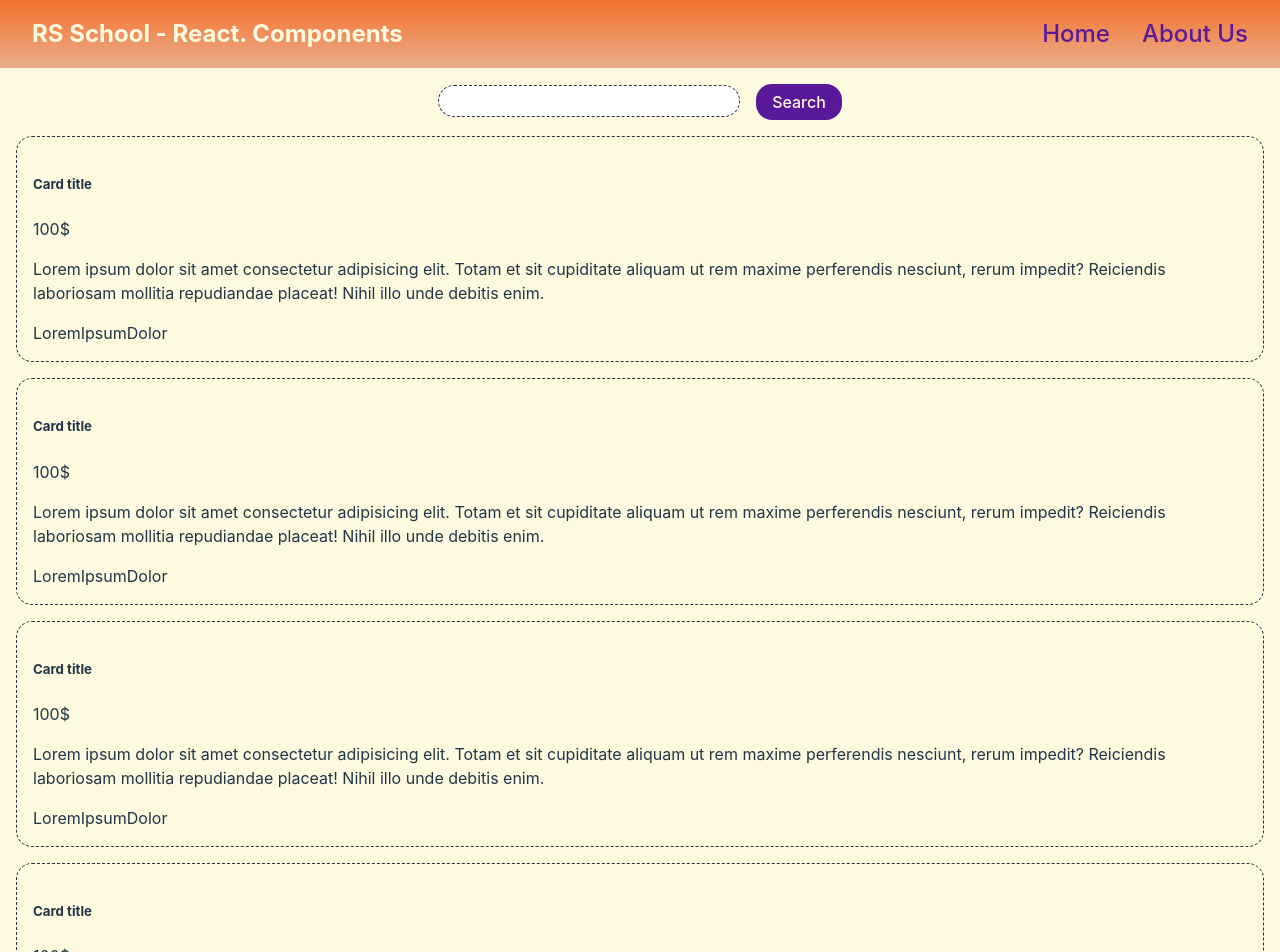
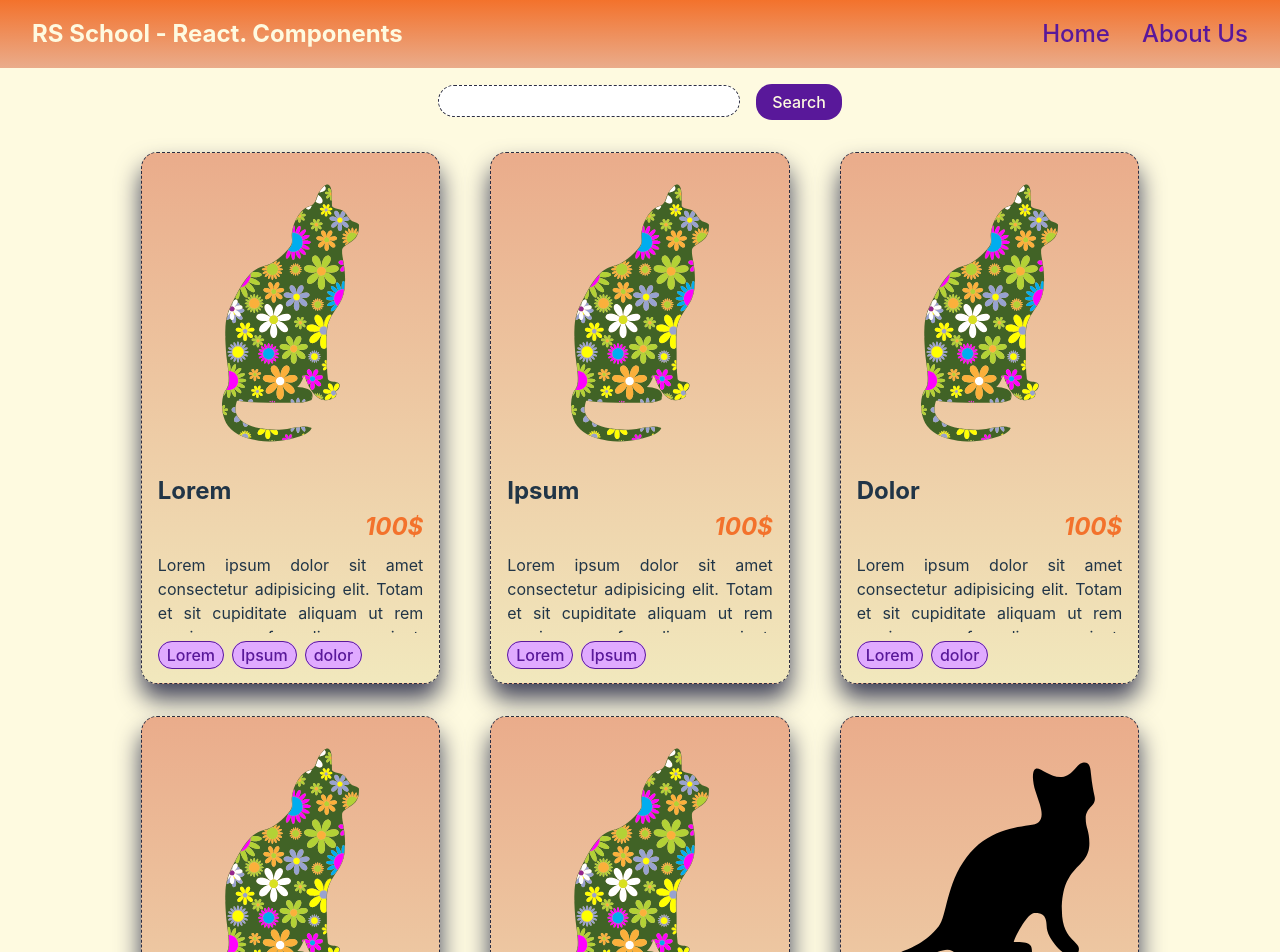
Before and after one commit to tbandelikova/react-studies, a React (Vite) app in the folder react-ts-app/: page / in a window 1280 px wide. Shown: the top 952 px of the page. Built offline with nearby package versions, Linux system fonts and the light colour scheme.

Commit message:
fix: card component with props

```diff
--- a/react-ts-app/src/App.css
+++ b/react-ts-app/src/App.css
@@ -8,7 +8,7 @@
 .navigate {
   background: #f3722c;
   background: linear-gradient(180deg, #f3722c 0%, #eaac8b 100%);
-  padding: 0 2rem;
+  padding: 1rem 2rem;
   display: flex;
   align-items: center;
   justify-content: space-between;
@@ -47,18 +47,61 @@
 }
 
 .cards {
+  width: 80%;
   display: flex;
   justify-content: space-between;
-  align-items: flex-start;
   flex-wrap: wrap;
-  gap: 1rem;
+  gap: 2rem;
+  margin-top: 2rem;
+}
+
+/* Card component */
+.card {
+  flex-basis: 30%;
+  border-radius: 1rem;
+  border: 1px dashed #2b2d42;
+  padding: 1rem;
+  background: #eaac8b;
+  background: linear-gradient(180deg, #eaac8b 0%, #f1e8bd 100%);
+  box-shadow: 0px 15px 25px 0px #42445a;
+}
+
+.card-img {
+  width: 100%;
+  height: 18rem;
+}
+
+.card-title {
+  font-size: 1.5rem;
   margin-top: 1rem;
 }
 
-.card {
-  border-radius: 1rem;
-  border: 1px dashed #2b2d42;
-  padding: 1rem;
+.card-price {
+  font-size: 1.5rem;
+  font-weight: 700;
+  font-style: oblique;
+  text-align: right;
+  color: #f3722c;
+}
+
+.card-text {
+  height: 5rem;
+  text-overflow: ellipsis;
+  overflow: auto;
+  text-align: justify;
+  margin: 0.5rem 0;
+}
+
+.card-tags > *:not(:last-child){
+  margin-right: 0.5rem;
+}
+
+.tag {
+  color: #59189a;
+  background-color: #e0aaff;
+  border: 1px solid #5a189a;
+  padding: 0.2rem 0.5rem;
+  vertical-align: text-top;
 }
 
 /* NoMatch page */
--- a/react-ts-app/src/assets/data.json
+++ b/react-ts-app/src/assets/data.json
@@ -2,215 +2,215 @@
     {
         "id": 1,
         "title": "Lorem",
-        "img": "./firstImg.svg",
+        "img": "src/assets/secondImg.svg",
         "price": "100$",
         "text": "Lorem ipsum dolor sit amet consectetur adipisicing elit. Totam et sit cupiditate aliquam ut rem maxime perferendis nesciunt, rerum impedit? Reiciendis laboriosam mollitia repudiandae placeat! Nihil illo unde debitis enim.",
         "tags": ["Lorem", "Ipsum", "dolor"]
     },
     {
         "id": 2,
-        "title": "Lorem",
-        "img": "./secondImg.svg",
+        "title": "Ipsum",
+        "img": "src/assets/secondImg.svg",
         "price": "100$",
         "text": "Lorem ipsum dolor sit amet consectetur adipisicing elit. Totam et sit cupiditate aliquam ut rem maxime perferendis nesciunt, rerum impedit? Reiciendis laboriosam mollitia repudiandae placeat! Nihil illo unde debitis enim.",
-        "tags": ["Lorem", "Ipsum", "dolor"]
+        "tags": ["Lorem", "Ipsum"]
     },
     {
         "id": 3,
-        "title": "Lorem",
-        "img": "./thirdImg.svg",
+        "title": "Dolor",
+        "img": "src/assets/secondImg.svg",
         "price": "100$",
         "text": "Lorem ipsum dolor sit amet consectetur adipisicing elit. Totam et sit cupiditate aliquam ut rem maxime perferendis nesciunt, rerum impedit? Reiciendis laboriosam mollitia repudiandae placeat! Nihil illo unde debitis enim.",
-        "tags": ["Lorem", "Ipsum", "dolor"]
+        "tags": ["Lorem", "dolor"]
     },
     {
         "id": 4,
-        "title": "Lorem",
-        "img": "./firstImg.svg",
+        "title": "Sit Amet",
+        "img": "src/assets/secondImg.svg",
         "price": "100$",
         "text": "Lorem ipsum dolor sit amet consectetur adipisicing elit. Totam et sit cupiditate aliquam ut rem maxime perferendis nesciunt, rerum impedit? Reiciendis laboriosam mollitia repudiandae placeat! Nihil illo unde debitis enim.",
-        "tags": ["Lorem", "Ipsum", "dolor"]
+        "tags": ["Lorem", "Ipsum"]
     },
     {
         "id": 5,
-        "title": "Lorem",
-        "img": "./secondImg.svg",
+        "title": "Consectetur",
+        "img": "src/assets/secondImg.svg",
         "price": "100$",
         "text": "Lorem ipsum dolor sit amet consectetur adipisicing elit. Totam et sit cupiditate aliquam ut rem maxime perferendis nesciunt, rerum impedit? Reiciendis laboriosam mollitia repudiandae placeat! Nihil illo unde debitis enim.",
-        "tags": ["Lorem", "Ipsum", "dolor"]
+        "tags": ["Lorem"]
     },
     {
         "id": 6,
-        "title": "Lorem",
-        "img": "./thirdImg.svg",
+        "title": "Adipisicing Elit",
+        "img": "src/assets/thirdImg.svg",
         "price": "100$",
         "text": "Lorem ipsum dolor sit amet consectetur adipisicing elit. Totam et sit cupiditate aliquam ut rem maxime perferendis nesciunt, rerum impedit? Reiciendis laboriosam mollitia repudiandae placeat! Nihil illo unde debitis enim.",
         "tags": ["Lorem", "Ipsum", "dolor"]
     },
     {
         "id": 7,
-        "title": "Lorem",
-        "img": "./firstImg.svg",
+        "title": "Totam",
+        "img": "src/assets/secondImg.svg",
         "price": "100$",
         "text": "Lorem ipsum dolor sit amet consectetur adipisicing elit. Totam et sit cupiditate aliquam ut rem maxime perferendis nesciunt, rerum impedit? Reiciendis laboriosam mollitia repudiandae placeat! Nihil illo unde debitis enim.",
-        "tags": ["Lorem", "Ipsum", "dolor"]
+        "tags": ["Lorem", "dolor"]
     },
     {
         "id": 8,
-        "title": "Lorem",
-        "img": "./secondImg.svg",
+        "title": "Cupiditate",
+        "img": "src/assets/secondImg.svg",
         "price": "100$",
         "text": "Lorem ipsum dolor sit amet consectetur adipisicing elit. Totam et sit cupiditate aliquam ut rem maxime perferendis nesciunt, rerum impedit? Reiciendis laboriosam mollitia repudiandae placeat! Nihil illo unde debitis enim.",
         "tags": ["Lorem", "Ipsum", "dolor"]
     },
     {
         "id": 9,
-        "title": "Lorem",
-        "img": "./thirdImg.svg",
+        "title": "Aliquam",
+        "img": "src/assets/thirdImg.svg",
         "price": "100$",
         "text": "Lorem ipsum dolor sit amet consectetur adipisicing elit. Totam et sit cupiditate aliquam ut rem maxime perferendis nesciunt, rerum impedit? Reiciendis laboriosam mollitia repudiandae placeat! Nihil illo unde debitis enim.",
-        "tags": ["Lorem", "Ipsum", "dolor"]
+        "tags": ["Lorem", "Ipsum"]
     },
     {
         "id": 10,
-        "title": "Lorem",
-        "img": "./firstImg.svg",
+        "title": "Maxime",
+        "img": "src/assets/firstImg.svg",
         "price": "100$",
         "text": "Lorem ipsum dolor sit amet consectetur adipisicing elit. Totam et sit cupiditate aliquam ut rem maxime perferendis nesciunt, rerum impedit? Reiciendis laboriosam mollitia repudiandae placeat! Nihil illo unde debitis enim.",
         "tags": ["Lorem", "Ipsum", "dolor"]
     },
     {
         "id": 11,
-        "title": "Lorem",
-        "img": "./secondImg.svg",
+        "title": "Perferendis",
+        "img": "src/assets/secondImg.svg",
         "price": "100$",
         "text": "Lorem ipsum dolor sit amet consectetur adipisicing elit. Totam et sit cupiditate aliquam ut rem maxime perferendis nesciunt, rerum impedit? Reiciendis laboriosam mollitia repudiandae placeat! Nihil illo unde debitis enim.",
-        "tags": ["Lorem", "Ipsum", "dolor"]
+        "tags": ["Lorem", "Ipsum"]
     },
     {
         "id": 12,
-        "title": "Lorem",
-        "img": "./thirdImg.svg",
+        "title": "Nesciunt",
+        "img": "src/assets/secondImg.svg",
         "price": "100$",
         "text": "Lorem ipsum dolor sit amet consectetur adipisicing elit. Totam et sit cupiditate aliquam ut rem maxime perferendis nesciunt, rerum impedit? Reiciendis laboriosam mollitia repudiandae placeat! Nihil illo unde debitis enim.",
-        "tags": ["Lorem", "Ipsum", "dolor"]
+        "tags": ["Ipsum", "dolor"]
     },
     {
         "id": 13,
-        "title": "Lorem",
-        "img": "./firstImg.svg",
+        "title": "Rerum",
+        "img": "src/assets/firstImg.svg",
         "price": "100$",
         "text": "Lorem ipsum dolor sit amet consectetur adipisicing elit. Totam et sit cupiditate aliquam ut rem maxime perferendis nesciunt, rerum impedit? Reiciendis laboriosam mollitia repudiandae placeat! Nihil illo unde debitis enim.",
-        "tags": ["Lorem", "Ipsum", "dolor"]
+        "tags": ["Ipsum", "dolor"]
     },
     {
         "id": 14,
-        "title": "Lorem",
-        "img": "./secondImg.svg",
+        "title": "Reiciendis",
+        "img": "src/assets/secondImg.svg",
         "price": "100$",
         "text": "Lorem ipsum dolor sit amet consectetur adipisicing elit. Totam et sit cupiditate aliquam ut rem maxime perferendis nesciunt, rerum impedit? Reiciendis laboriosam mollitia repudiandae placeat! Nihil illo unde debitis enim.",
         "tags": ["Lorem", "Ipsum", "dolor"]
     },
     {
         "id": 15,
-        "title": "Lorem",
-        "img": "./thirdImg.svg",
+        "title": "Laboriosam",
+        "img": "src/assets/thirdImg.svg",
         "price": "100$",
         "text": "Lorem ipsum dolor sit amet consectetur adipisicing elit. Totam et sit cupiditate aliquam ut rem maxime perferendis nesciunt, rerum impedit? Reiciendis laboriosam mollitia repudiandae placeat! Nihil illo unde debitis enim.",
-        "tags": ["Lorem", "Ipsum", "dolor"]
+        "tags": ["Ipsum", "dolor"]
     },
     {
         "id": 16,
         "title": "Lorem",
-        "img": "./firstImg.svg",
+        "img": "src/assets/secondImg.svg",
         "price": "100$",
         "text": "Lorem ipsum dolor sit amet consectetur adipisicing elit. Totam et sit cupiditate aliquam ut rem maxime perferendis nesciunt, rerum impedit? Reiciendis laboriosam mollitia repudiandae placeat! Nihil illo unde debitis enim.",
-        "tags": ["Lorem", "Ipsum", "dolor"]
+        "tags": ["Ipsum", "dolor"]
     },
     {
         "id": 17,
-        "title": "Lorem",
-        "img": "./secondImg.svg",
+        "title": "Mollitia",
+        "img": "src/assets/secondImg.svg",
         "price": "100$",
         "text": "Lorem ipsum dolor sit amet consectetur adipisicing elit. Totam et sit cupiditate aliquam ut rem maxime perferendis nesciunt, rerum impedit? Reiciendis laboriosam mollitia repudiandae placeat! Nihil illo unde debitis enim.",
         "tags": ["Lorem", "Ipsum", "dolor"]
     },
     {
         "id": 18,
-        "title": "Lorem",
-        "img": "./thirdImg.svg",
+        "title": "Repudiandae Placeat",
+        "img": "src/assets/thirdImg.svg",
         "price": "100$",
         "text": "Lorem ipsum dolor sit amet consectetur adipisicing elit. Totam et sit cupiditate aliquam ut rem maxime perferendis nesciunt, rerum impedit? Reiciendis laboriosam mollitia repudiandae placeat! Nihil illo unde debitis enim.",
         "tags": ["Lorem", "Ipsum", "dolor"]
     },
     {
         "id": 19,
-        "title": "Lorem",
-        "img": "./firstImg.svg",
+        "title": "Nihil",
+        "img": "src/assets/firstImg.svg",
         "price": "100$",
         "text": "Lorem ipsum dolor sit amet consectetur adipisicing elit. Totam et sit cupiditate aliquam ut rem maxime perferendis nesciunt, rerum impedit? Reiciendis laboriosam mollitia repudiandae placeat! Nihil illo unde debitis enim.",
         "tags": ["Lorem", "Ipsum", "dolor"]
     },
     {
         "id": 20,
-        "title": "Lorem",
-        "img": "./secondImg.svg",
+        "title": "Illo unde debitis",
+        "img": "src/assets/secondImg.svg",
         "price": "100$",
         "text": "Lorem ipsum dolor sit amet consectetur adipisicing elit. Totam et sit cupiditate aliquam ut rem maxime perferendis nesciunt, rerum impedit? Reiciendis laboriosam mollitia repudiandae placeat! Nihil illo unde debitis enim.",
         "tags": ["Lorem", "Ipsum", "dolor"]
     },
     {
         "id": 21,
-        "title": "Lorem",
-        "img": "./thirdImg.svg",
+        "title": "Enim",
+        "img": "src/assets/secondImg.svg",
         "price": "100$",
         "text": "Lorem ipsum dolor sit amet consectetur adipisicing elit. Totam et sit cupiditate aliquam ut rem maxime perferendis nesciunt, rerum impedit? Reiciendis laboriosam mollitia repudiandae placeat! Nihil illo unde debitis enim.",
-        "tags": ["Lorem", "Ipsum", "dolor"]
+        "tags": ["Lorem", "dolor"]
     },
     {
         "id": 22,
-        "title": "Lorem",
-        "img": "./firstImg.svg",
+        "title": "Dolor Sit",
+        "img": "src/assets/firstImg.svg",
         "price": "100$",
         "text": "Lorem ipsum dolor sit amet consectetur adipisicing elit. Totam et sit cupiditate aliquam ut rem maxime perferendis nesciunt, rerum impedit? Reiciendis laboriosam mollitia repudiandae placeat! Nihil illo unde debitis enim.",
         "tags": ["Lorem", "Ipsum", "dolor"]
     },
     {
         "id": 23,
-        "title": "Lorem",
-        "img": "./secondImg.svg",
+        "title": "Consectetur",
+        "img": "src/assets/secondImg.svg",
         "price": "100$",
         "text": "Lorem ipsum dolor sit amet consectetur adipisicing elit. Totam et sit cupiditate aliquam ut rem maxime perferendis nesciunt, rerum impedit? Reiciendis laboriosam mollitia repudiandae placeat! Nihil illo unde debitis enim.",
-        "tags": ["Lorem", "Ipsum", "dolor"]
+        "tags": [ "Ipsum", "dolor"]
     },
     {
         "id": 24,
-        "title": "Lorem",
-        "img": "./thirdImg.svg",
+        "title": "Totam et Sit",
+        "img": "src/assets/thirdImg.svg",
         "price": "100$",
         "text": "Lorem ipsum dolor sit amet consectetur adipisicing elit. Totam et sit cupiditate aliquam ut rem maxime perferendis nesciunt, rerum impedit? Reiciendis laboriosam mollitia repudiandae placeat! Nihil illo unde debitis enim.",
-        "tags": ["Lorem", "Ipsum", "dolor"]
+        "tags": ["Lorem", "Ipsum"]
     },
     {
         "id": 25,
-        "title": "Lorem",
-        "img": "./firstImg.svg",
+        "title": "Ipsum",
+        "img": "src/assets/secondImg.svg",
         "price": "100$",
         "text": "Lorem ipsum dolor sit amet consectetur adipisicing elit. Totam et sit cupiditate aliquam ut rem maxime perferendis nesciunt, rerum impedit? Reiciendis laboriosam mollitia repudiandae placeat! Nihil illo unde debitis enim.",
-        "tags": ["Lorem", "Ipsum", "dolor"]
+        "tags": ["Ipsum", "dolor"]
     },
     {
         "id": 26,
         "title": "Lorem",
-        "img": "./secondImg.svg",
+        "img": "src/assets/secondImg.svg",
         "price": "100$",
         "text": "Lorem ipsum dolor sit amet consectetur adipisicing elit. Totam et sit cupiditate aliquam ut rem maxime perferendis nesciunt, rerum impedit? Reiciendis laboriosam mollitia repudiandae placeat! Nihil illo unde debitis enim.",
-        "tags": ["Lorem", "Ipsum", "dolor"]
+        "tags": ["dolor"]
     },
     {
         "id": 27,
-        "title": "Lorem",
-        "img": "./thirdImg.svg",
+        "title": "Aliquam",
+        "img": "src/assets/thirdImg.svg",
         "price": "100$",
         "text": "Lorem ipsum dolor sit amet consectetur adipisicing elit. Totam et sit cupiditate aliquam ut rem maxime perferendis nesciunt, rerum impedit? Reiciendis laboriosam mollitia repudiandae placeat! Nihil illo unde debitis enim.",
         "tags": ["Lorem", "Ipsum", "dolor"]
@@ -218,23 +218,23 @@
     {
         "id": 28,
         "title": "Lorem",
-        "img": "./firstImg.svg",
+        "img": "src/assets/firstImg.svg",
         "price": "100$",
         "text": "Lorem ipsum dolor sit amet consectetur adipisicing elit. Totam et sit cupiditate aliquam ut rem maxime perferendis nesciunt, rerum impedit? Reiciendis laboriosam mollitia repudiandae placeat! Nihil illo unde debitis enim.",
         "tags": ["Lorem", "Ipsum", "dolor"]
     },
     {
         "id": 29,
-        "title": "Lorem",
-        "img": "./secondImg.svg",
+        "title": "Laboriosam",
+        "img": "src/assets/secondImg.svg",
         "price": "100$",
         "text": "Lorem ipsum dolor sit amet consectetur adipisicing elit. Totam et sit cupiditate aliquam ut rem maxime perferendis nesciunt, rerum impedit? Reiciendis laboriosam mollitia repudiandae placeat! Nihil illo unde debitis enim.",
-        "tags": ["Lorem", "Ipsum", "dolor"]
+        "tags": ["Lorem", "Ipsum"]
     },
     {
         "id": 30,
-        "title": "Lorem",
-        "img": "./thirdImg.svg",
+        "title": "Mollitia",
+        "img": "src/assets/secondImg.svg",
         "price": "100$",
         "text": "Lorem ipsum dolor sit amet consectetur adipisicing elit. Totam et sit cupiditate aliquam ut rem maxime perferendis nesciunt, rerum impedit? Reiciendis laboriosam mollitia repudiandae placeat! Nihil illo unde debitis enim.",
         "tags": ["Lorem", "Ipsum", "dolor"]
--- a/react-ts-app/src/components/Card.tsx
+++ b/react-ts-app/src/components/Card.tsx
@@ -1,26 +1,36 @@
 import React, { Component } from 'react';
 
-class Card extends Component {
-  //   constructor(props) {
-  //     super(props);
-  //     this.state = {};
-  //   }
+type CardProps = {
+  id: number;
+  title: string;
+  img: string;
+  price: string;
+  text: string;
+  tags: Array<string>;
+};
+
+class Card extends Component<CardProps> {
+  constructor(props: CardProps) {
+    super(props);
+    this.state = {};
+  }
   render() {
+    const { title, img, price, text, tags } = this.props;
     return (
       <div className="card">
-        <div className="card-img">{/* <img src="..." alt=""> */}</div>
+        <div className="card-img">
+          <img src={img} alt={title} />
+        </div>
         <div className="card-content">
-          <h5 className="card-title">Card title</h5>
-          <p className="card-price">100$</p>
-          <p className="card-text">
-            Lorem ipsum dolor sit amet consectetur adipisicing elit. Totam et sit cupiditate aliquam
-            ut rem maxime perferendis nesciunt, rerum impedit? Reiciendis laboriosam mollitia
-            repudiandae placeat! Nihil illo unde debitis enim.
-          </p>
+          <h5 className="card-title">{title}</h5>
+          <p className="card-price">{price}</p>
+          <p className="card-text">{text}</p>
           <div className="card-tags">
-            <span>Lorem</span>
-            <span>Ipsum</span>
-            <span>Dolor</span>
+            {tags.map((tag, index) => (
+              <span className="tag" key={index}>
+                {tag}
+              </span>
+            ))}
           </div>
         </div>
       </div>
--- a/react-ts-app/src/index.css
+++ b/react-ts-app/src/index.css
@@ -13,6 +13,13 @@
   -webkit-text-size-adjust: 100%;
 }
 
+* {
+  margin: 0;
+  padding: 0;
+  text-decoration: none;
+  box-sizing: border-box;
+}
+
 a {
   font-weight: 500;
   color: #5a189a;
@@ -24,7 +31,6 @@ a:hover {
 }
 
 body {
-  margin: 0;
   min-width: 320px;
   min-height: 100vh;
 }
@@ -44,10 +50,10 @@ img {
   width: 100%;
   height: 100%;
   object-position: center;
-  object-fit: cover;
+  object-fit: contain;
 }
 
-button {
+button, .tag {
   border-radius: 1rem;
   font-weight: 500;
   font-family: inherit;
@@ -76,8 +82,10 @@ input:focus {
 }
 
 .wrapper {
+  margin: 0 auto;
   max-width: 1280px;
   padding: 1rem;
   display: flex;
   flex-direction: column;
+  align-items: center;
 }
--- a/react-ts-app/src/pages/Home.tsx
+++ b/react-ts-app/src/pages/Home.tsx
@@ -36,21 +36,22 @@ class Home extends Component<Props, { value: string }> {
   }
 
   render() {
+    const { value } = this.state;
+
     return (
       <div className="wrapper">
         <form className="search-form" onSubmit={this.handleSubmit}>
           <label>
-            <input type="text" value={this.state.value} onChange={this.handleChange} />
+            <input type="text" value={value} onChange={this.handleChange} />
           </label>
           <button className="search-button" type="submit">
             Search
           </button>
         </form>
         <div className="cards">
-          <Card />
-          <Card />
-          <Card />
-          <Card />
+          {data.map((card) => (
+            <Card {...card} key={card.id} />
+          ))}
         </div>
       </div>
     );
```
